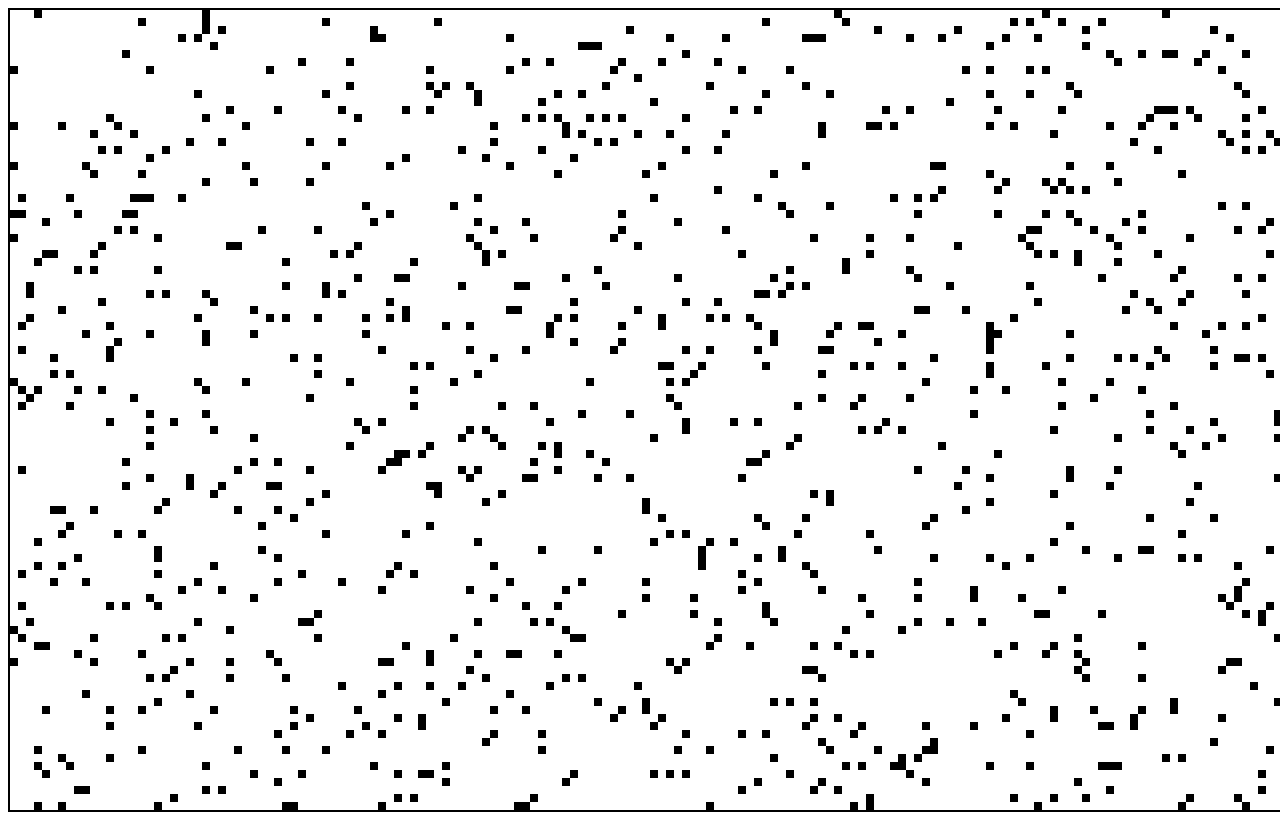
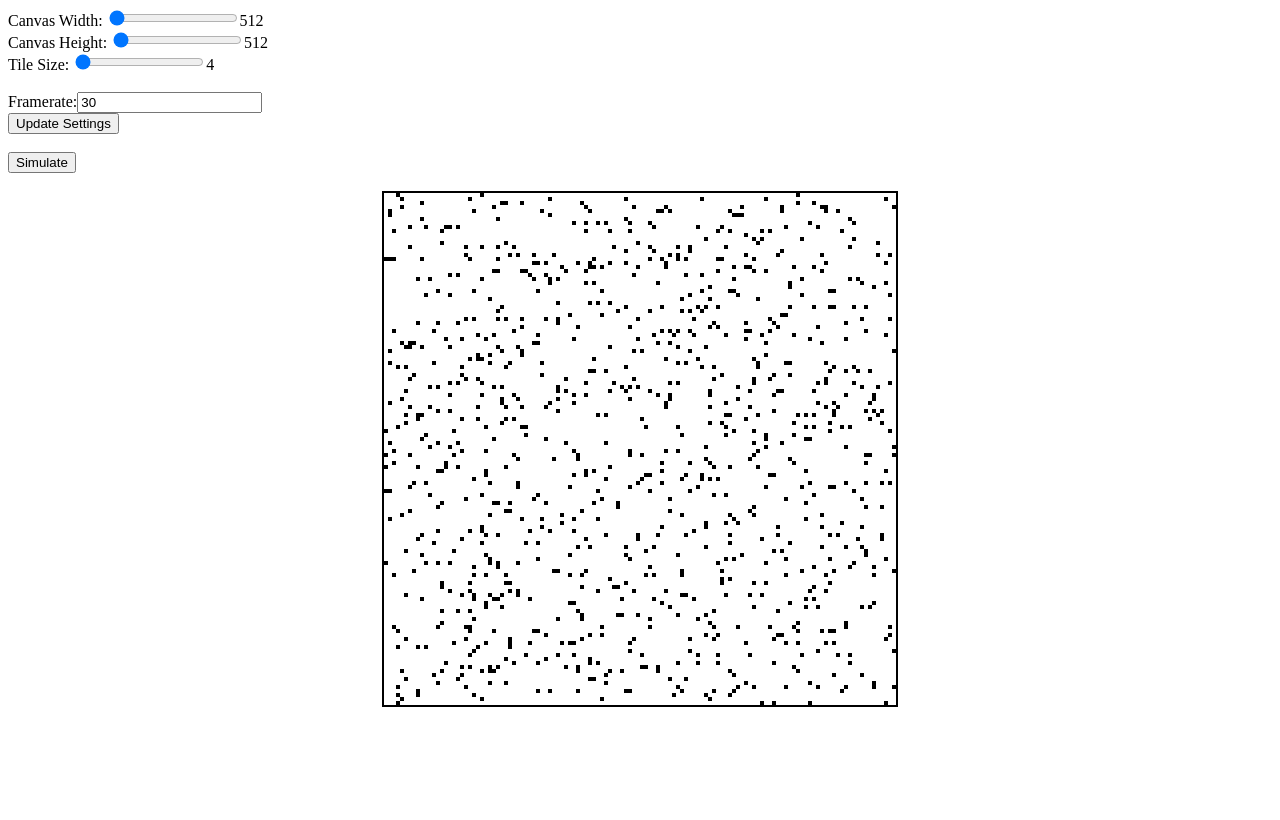
Before and after one commit to envis10n/conway, a website with bundled scripts: page index.html in a window 1280 px wide. Built offline with nearby package versions, Linux system fonts and the light colour scheme.

Commit message:
Update UI layout. Setup changes

```diff
--- a/index.html
+++ b/index.html
@@ -1,5 +1,6 @@
 <!DOCTYPE html>
 <html>
+
 <head>
     <title>Conway</title>
     <script src="./conway.js"></script>
@@ -12,6 +13,24 @@
         }
     </style>
 </head>
+
 <body>
+    <div>
+        <label for="rangeWidth">Canvas Width:</label>
+        <input id="rangeWidth" type="range" step="8" max="1280" min="512" value="512" /><label
+            id="widthValue">512</label><br />
+        <label for="rangeHeight">Canvas Height:</label>
+        <input id="rangeHeight" type="range" step="8" max="1280" min="512" value="512" /><label
+            id="heightValue">512</label><br />
+        <label for="rangeTileSize">Tile Size:</label>
+        <input id="rangeTileSize" type="range" step="2" max="32" min="4" value="4" /><label
+            id="tileValue">4</label><br /><br />
+        <label for="inpFPS">Framerate:</label><input id="inpFPS" type="text" placeholder="Enter framerate in hertz..."
+            value="30" /><br />
+        <button id="buttonUpdate">Update Settings</button><br /><br />
+        <button id="buttonPauseToggle">Simulate</button>
+    </div>
+    <br />
 </body>
+
 </html>
--- a/src/index.ts
+++ b/src/index.ts
@@ -22,16 +22,16 @@ export class CanvasRender {
             options,
         );
         let canvas = document.getElementById(opts.id);
+        if (canvas != null) {
+            canvas.remove();
+            canvas = null;
+        }
         if (canvas == null) {
             canvas = document.createElement('canvas');
             canvas.id = opts.id;
             canvas.setAttribute('width', opts.width.toString());
             canvas.setAttribute('height', opts.height.toString());
             document.body.appendChild(canvas);
-        } else {
-            opts.height = parseInt(canvas.getAttribute('height') || '512');
-            opts.width = parseInt(canvas.getAttribute('width') || '512');
-            opts.id = canvas.id;
         }
         this.tileSize = opts.tileSize;
         this.width = opts.width;
@@ -96,35 +96,36 @@ function step(grid: GridMap<LifeState>) {
     }
 }
 
-let state: {isPaused: boolean} = {isPaused: true};
+let state: {
+    width: number;
+    height: number;
+    isPaused: boolean;
+    framerate: number;
+    tileSize: number;
+} = { isPaused: true, framerate: 30, width: 512, height: 512, tileSize: 4 };
 
-window.onkeydown = (ev) => {
-    if (ev.key == " ") {
-        state.isPaused = !state.isPaused;
-    }
-};
-
-window.onload = () => {
+function loadConway() {
     const rng = Rng.Rng16();
     const perlin = new Perlin(true);
     const render = new CanvasRender({
         id: '_conway_render',
-        tileSize: 8,
-        width: window.innerWidth,
-        height: window.innerHeight,
+        tileSize: state.tileSize,
+        width: state.width,
+        height: state.height,
     });
     const map = render.makeTileSet<LifeState>(LifeState.Dead);
     for (const [pos, v] of map.iter_coords()) {
         const n = perlin.noise(pos.x, pos.y);
-        if (n >= 0.5 && rng.randomBool(0.15)) map.set(pos.x, pos.y, LifeState.Alive);
+        if (n >= 0.5 && rng.randomBool(0.15))
+            map.set(pos.x, pos.y, LifeState.Alive);
     }
-    function worldLoop(refreshRate: number) {
+    function worldLoop() {
         if (!state.isPaused) {
             simulate();
         }
         setTimeout(() => {
-            requestAnimationFrame(worldLoop.bind(null, refreshRate));
-        }, 1000 / refreshRate);
+            requestAnimationFrame(worldLoop);
+        }, 1000 / state.framerate);
     }
     function renderMap() {
         render.renderMap(map, (v) => {
@@ -141,5 +142,75 @@ window.onload = () => {
         renderMap();
     }
     renderMap();
-    worldLoop(30);
+    worldLoop();
+}
+
+window.onload = () => {
+    const rangeWidth = document.getElementById(
+        'rangeWidth',
+    ) as HTMLInputElement;
+    const widthLabel = document.getElementById(
+        'widthValue',
+    ) as HTMLLabelElement;
+    const rangeHeight = document.getElementById(
+        'rangeHeight',
+    ) as HTMLInputElement;
+    const heightLabel = document.getElementById(
+        'heightValue',
+    ) as HTMLLabelElement;
+    const rangeTileSize = document.getElementById(
+        'rangeTileSize',
+    ) as HTMLInputElement;
+    const tileValue = document.getElementById('tileValue') as HTMLLabelElement;
+    const updateBtn = document.getElementById(
+        'buttonUpdate',
+    ) as HTMLButtonElement;
+    const pauseBtn = document.getElementById(
+        'buttonPauseToggle',
+    ) as HTMLButtonElement;
+    const inpFPS = document.getElementById("inpFPS") as HTMLInputElement;
+
+
+    widthLabel.textContent = rangeWidth.value;
+    heightLabel.textContent = rangeHeight.value;
+    tileValue.textContent = rangeTileSize.value;
+
+    rangeWidth.onchange = (ev) => {
+        widthLabel.textContent = rangeWidth.value;
+    };
+
+    rangeHeight.onchange = (ev) => {
+        heightLabel.textContent = rangeHeight.value;
+    };
+
+    inpFPS.onchange = (ev) => {
+        const nfps: number = parseInt(inpFPS.value);
+        if (!isNaN(nfps)) state.framerate = nfps;
+    }
+
+    rangeTileSize.onchange = (ev) => {
+        tileValue.textContent = rangeTileSize.value;
+    };
+
+    function setupConway() {
+        state.height = rangeHeight.valueAsNumber;
+        state.width = rangeWidth.valueAsNumber;
+        state.tileSize = rangeTileSize.valueAsNumber;
+        state.isPaused = true;
+        const nfps = parseInt(inpFPS.value);
+        state.framerate = isNaN(nfps) ? state.framerate : nfps;
+        pauseBtn.textContent = 'Simulate';
+        loadConway();
+    }
+
+    updateBtn.onclick = () => {
+        setupConway();
+    };
+
+    pauseBtn.onclick = () => {
+        state.isPaused = !state.isPaused;
+        pauseBtn.textContent = state.isPaused ? 'Simulate' : 'Pause';
+    };
+
+    setupConway();
 };
```
Lines whose indentation alone changed are shown as unchanged.
